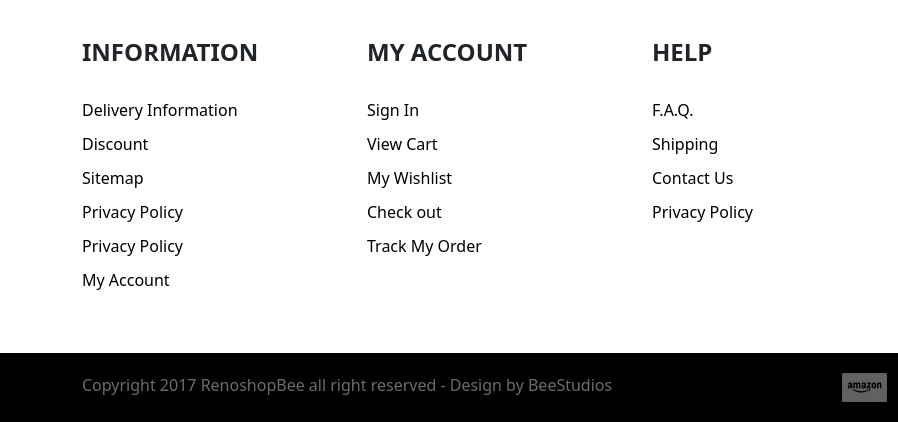
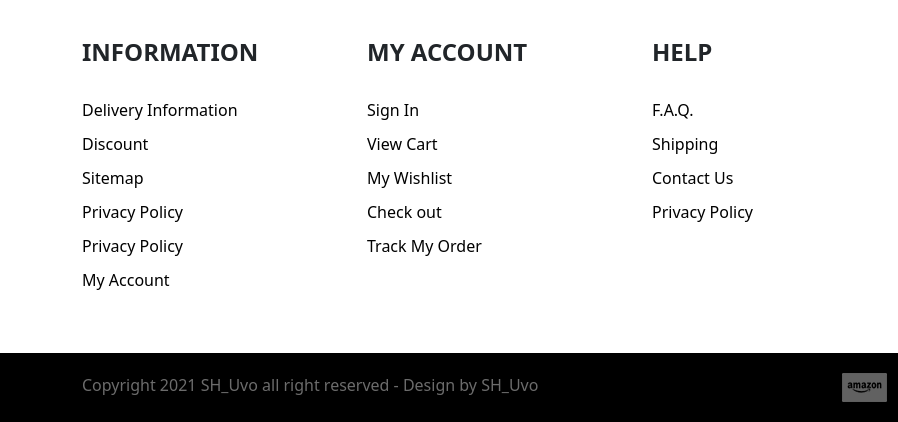
Before and after one commit to sabbir-shuvo-ux/ecom, a plain HTML site: page index.html in a window 1280 px wide. Shown: the part 3784-4206 px from the top of the page, 0-898 px from the left. Drawn offline with nearby package versions, Linux system fonts and the light colour scheme.

Commit message:
Final done

```diff
--- a/index.html
+++ b/index.html
@@ -1809,7 +1809,7 @@
           <div class="col-md-8">
             <div class="footer_bottom_content">
               <p>
-                 Copyright 2017 RenoshopBee all right reserved  -  Design by BeeStudios
+                 Copyright 2021 SH_Uvo all right reserved  -  Design by SH_Uvo
               </p>
             </div>
           </div>
```
